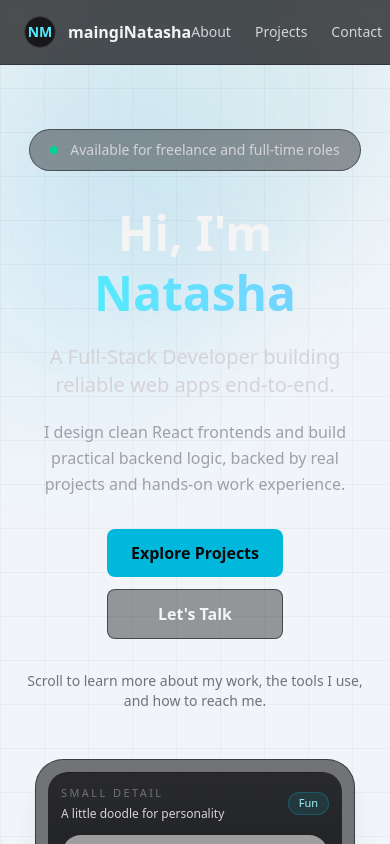
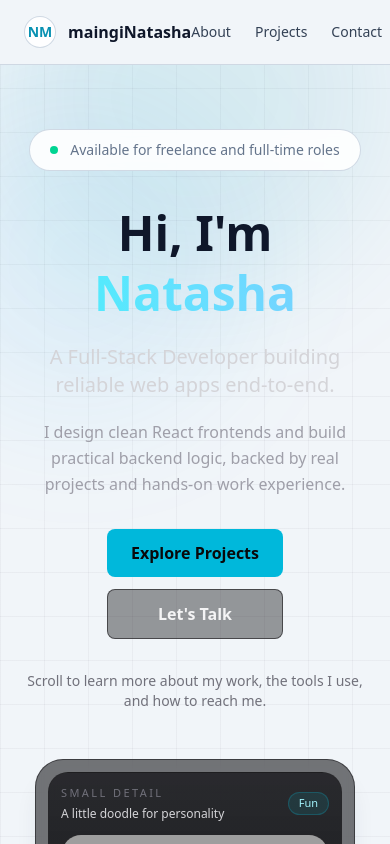
Before and after one commit to maingiNatasha/portfolio, a React (Vite) app: page / in a window 390 px wide. Shown: the top 844 px of the page. Built offline with nearby package versions, Linux system fonts and the light colour scheme; no server answers; grey boxes are pictures that could not be loaded.

Commit message:
Modifies css variables and fixes theme styling

```diff
--- a/src/App.jsx
+++ b/src/App.jsx
@@ -10,11 +10,11 @@ export default function App() {
     <div
       className="relative isolate min-h-screen overflow-hidden transition-colors duration-300"
       style={{
-        backgroundColor: "var(--color-bg)",
-        color: "var(--color-text)"
+        backgroundColor: "var(--bg)",
+        color: "var(--text)"
       }}
     >
-      <div aria-hidden className="absolute inset-0" style={{ backgroundColor: "var(--color-bg)" }} />
+      <div aria-hidden className="absolute inset-0" style={{ backgroundColor: "var(--bg)" }} />
       <div
         aria-hidden
         className="absolute -top-24 left-1/2 h-96 w-96 -translate-x-1/2 rounded-full blur-3xl"
--- a/src/components/Footer.jsx
+++ b/src/components/Footer.jsx
@@ -5,41 +5,41 @@ import { BiArrowToTop } from "react-icons/bi";
 
 export default function Footer() {
   return (
-    <footer className="border-t border-zinc-800/60 bg-zinc-950">
-      <div className="max-w-6xl mx-auto px-6 py-10 text-zinc-400 text-sm">
+    <footer className="border-t border-(--border) bg-(--bg)">
+      <div className="max-w-6xl mx-auto px-6 py-10 text-(--text-muted) text-sm">
         <div className="grid sm:grid-cols-1 md:grid-cols-[1fr_auto_1fr] gap-8 mb-4 items-start">
           <div>
-            <span className="text-base font-semibold text-cyan-300">Natasha Maingi</span><br/>
+            <span className="text-base font-semibold text-(--accent)">Natasha Maingi</span><br/>
             <span>Full Stack Developer</span>
           </div>
-          <div className="flex gap-3 md:gap-6 text-zinc-400 md:justify-center">
+          <div className="flex gap-3 md:gap-6 text-(--text-muted) md:justify-center">
             <a
               href={`mailto:${portfolioData.contact.email}`}
-              className="flex h-9 w-9 items-center justify-center rounded-full border border-zinc-400 transition-all duration-300 hover:text-cyan-300 hover:border-cyan-300 hover:bg-zinc-900/70 hover:-translate-y-0.5"
+              className="flex h-9 w-9 items-center justify-center rounded-full border border-(--text-muted) transition-all duration-300 hover:text-(--accent) hover:border-(--accent) hover:bg-(--surface-hover) hover:-translate-y-0.5"
             >
-              <MdOutlineEmail size={21} className="transition-colors duration-300 group-hover:text-cyan-300" />
+              <MdOutlineEmail size={21} className="transition-colors duration-300 group-hover:text-(--accent)" />
             </a>
             <a
               href={portfolioData.contact.links.github}
               target="_blank"
               rel="noreferrer"
-              className="flex h-9 w-9 items-center justify-center rounded-full border border-zinc-400 transition-all duration-300 hover:text-cyan-300 hover:border-cyan-300 hover:bg-zinc-900/70 hover:-translate-y-0.5"
+              className="flex h-9 w-9 items-center justify-center rounded-full border border-(--text-muted) transition-all duration-300 hover:text-(--accent) hover:border-(--accent) hover:bg-(--surface-hover) hover:-translate-y-0.5"
             >
-              <FiGithub size={21} className="transition-colors duration-300 group-hover:text-cyan-300" />
+              <FiGithub size={21} className="transition-colors duration-300 group-hover:text-(--accent)" />
             </a>
             <a
               href={portfolioData.contact.links.linkedin}
               target="_blank"
               rel="noreferrer"
-              className="flex h-9 w-9 items-center justify-center rounded-full border border-zinc-400 transition-all duration-300 hover:text-cyan-300 hover:border-cyan-300 hover:bg-zinc-900/70 hover:-translate-y-0.5"
+              className="flex h-9 w-9 items-center justify-center rounded-full border border-(--text-muted) transition-all duration-300 hover:text-(--accent) hover:border-(--accent) hover:bg-(--surface-hover) hover:-translate-y-0.5"
             >
-              <FiLinkedin size={21} className="transition-colors duration-300 group-hover:text-cyan-300" />
+              <FiLinkedin size={21} className="transition-colors duration-300 group-hover:text-(--accent)" />
             </a>
           </div>
           <div className="md:flex md: justify-end">
             <button
               onClick={() => window.scrollTo({ top: 0, behavior: "smooth" })}
-              className="flex items-center gap-2 px-4 py-2 border border-zinc-400 rounded-lg cursor-pointer transition-all duration-300 hover:text-cyan-300 hover:border-cyan-300 hover:bg-zinc-900/70 hover:-translate-y-0.5"
+              className="flex items-center gap-2 px-4 py-2 border border-(--text-muted) rounded-lg cursor-pointer transition-all duration-300 hover:text-(--accent) hover:border-(--accent) hover:bg-(--surface-hover) hover:-translate-y-0.5"
             >
               <BiArrowToTop size={22} />
               <span>Back to Top</span>
--- a/src/components/Hero.jsx
+++ b/src/components/Hero.jsx
@@ -8,13 +8,13 @@ export default function Hero() {
       <section id="hero" className="min-h-screen flex items-center px-6 relative">
         <div className="relative w-full max-w-6xl mx-auto grid items-center gap-12 py-16 lg:grid-cols-[1.35fr_0.85fr]">
           <div className="flex flex-col items-center text-center lg:items-start lg:text-left gap-8">
-            <div className="inline-flex items-center gap-3 rounded-full border border-zinc-800/60 bg-zinc-950/40 px-5 py-2.5 text-sm text-zinc-300 backdrop-blur">
+            <div className="inline-flex items-center gap-3 rounded-full border border-(--border) bg-(--surface) px-5 py-2.5 text-sm text-(--text-muted) backdrop-blur">
               <span className="h-2 w-2 rounded-full bg-emerald-400" />
               Available for freelance and full-time roles
             </div>
 
             <div className="max-w-3xl space-y-5">
-              <h1 className="text-5xl font-bold leading-tight sm:text-6xl lg:text-7xl">
+              <h1 className="text-(--text-primary) text-5xl font-bold leading-tight sm:text-6xl lg:text-7xl">
                 Hi, I&apos;m{" "}
                 <span className="bg-linear-to-r from-cyan-300 to-sky-300 bg-clip-text text-transparent">
                   Natasha
--- a/src/components/Navbar.jsx
+++ b/src/components/Navbar.jsx
@@ -6,25 +6,25 @@ export default function Navbar() {
   const isLight = theme === "light";
 
   return (
-    <header className="sticky top-0 z-50 border-b border-zinc-800/60 bg-zinc-950/70 backdrop-blur-md">
+    <header className="sticky top-0 z-50 border-b border-(--border) bg-(--bg) backdrop-blur-md">
       <div className="mx-auto flex h-16 max-w-6xl items-center justify-between px-6">
         <a href="#hero" className="group flex items-center gap-3 transition-transform duration-300 hover:-translate-y-0.5">
-          <span className="flex h-8 w-8 items-center justify-center rounded-full border border-zinc-700 bg-zinc-900 text-sm font-semibold text-cyan-300 transition-all duration-300 group-hover:border-cyan-400/50 group-hover:bg-zinc-800 group-hover:shadow-[0_0_18px_rgba(34,211,238,0.18)]">
+          <span className="flex h-8 w-8 items-center justify-center rounded-full border border-(--border) bg-(--surface) text-sm font-semibold text-(--accent) transition-all duration-300 group-hover:border-(--accent-hover) group-hover:bg-(--surface-hover) group-hover:shadow-[0_0_18px_(--accent-soft)]">
             NM
           </span>
-          <span className="text-base font-semibold text-zinc-100 transition-colors duration-300 group-hover:text-cyan-300">
+          <span className="text-base font-semibold text-(--text-primary) transition-colors duration-300 group-hover:text-(--accent)">
             maingiNatasha
           </span>
         </a>
 
         <nav className="flex items-center gap-6 text-sm">
-          <a href="#about" className="text-zinc-300 transition-all duration-300 hover:text-cyan-300 hover:-translate-y-0.5">
+          <a href="#about" className="text-(--text-secondary) transition-all duration-300 hover:text-(--accent) hover:-translate-y-0.5">
             About
           </a>
-          <a href="#projects" className="text-zinc-300 transition-all duration-300 hover:text-cyan-300 hover:-translate-y-0.5">
+          <a href="#projects" className="text-(--text-secondary) transition-all duration-300 hover:text-(--accent) hover:-translate-y-0.5">
             Projects
           </a>
-          <a href="#contact" className="text-zinc-300 transition-all duration-300 hover:text-cyan-300 hover:-translate-y-0.5">
+          <a href="#contact" className="text-(--text-secondary) transition-all duration-300 hover:text-(--accent) hover:-translate-y-0.5">
             Contact
           </a>
 
@@ -32,7 +32,7 @@ export default function Navbar() {
             type="button"
             onClick={toggleTheme}
             aria-label={`Switch to ${isLight ? "dark" : "light"} mode`}
-            className="inline-flex h-10 w-10 items-center justify-center rounded-full border border-zinc-700 bg-zinc-900 text-zinc-100 transition-all duration-300 hover:border-cyan-400/50 hover:bg-zinc-800 hover:text-cyan-300"
+            className="inline-flex h-10 w-10 items-center justify-center rounded-full border border-(--border) bg-(--surface) text-(--text-primary) transition-all duration-300 hover:border-(--accent-hover) hover:bg-(--surface-hover) hover:text-(--accent)"
           >
             {isLight ? <FiSun size={18} /> : <FiMoon size={18} />}
           </button>
--- a/src/index.css
+++ b/src/index.css
@@ -1,25 +1,37 @@
 @import "tailwindcss";
 
 :root {
-  --color-bg: #09090b;
-  --color-surface: rgba(9, 9, 11, 0.72);
-  --color-surface-strong: rgba(24, 24, 27, 0.9);
-  --color-border: rgba(63, 63, 70, 0.7);
-  --color-text: #f4f4f5;
-  --color-text-muted: #a1a1aa;
-  --color-accent: #22d3ee;
-  --color-accent-soft: rgba(34, 211, 238, 0.12);
+  --bg: #09090b;
+  --surface: rgba(9, 9, 11, 0.72);
+  --surface-strong: rgba(24, 24, 27, 0.9);
+  --surface-hover: rgba(39, 39, 42, 0.6);
+
+  --text-primary: #f4f4f5;
+  --text-secondary: #d4d4d8;
+  --text-muted: #a1a1aa;
+
+  --accent: #67e8f9;
+  --accent-soft: rgba(103,232,249,0.12);
+  --accent-border: rgba(103,232,249,0.5);
+
+  --border: rgba(63, 63, 70, 0.7);
 }
 
 html[data-theme="light"] {
-  --color-bg: #f1f5f9;
-  --color-surface: rgba(255, 255, 255, 0.9);
-  --color-surface-strong: rgba(255, 255, 255, 0.94);
-  --color-border: rgba(203, 213, 225, 0.9);
-  --color-text: #0f172a;
-  --color-text-muted: #475569;
-  --color-accent: #0891b2;
-  --color-accent-soft: rgba(8, 145, 178, 0.12);
+  --bg: #f1f5f9;
+  --surface: rgba(255, 255, 255, 0.9);
+  --surface-strong: rgba(255, 255, 255, 0.96);
+  --surface-hover: rgba(241, 245, 249, 1);
+
+  --text-primary: #0f172a;
+  --text-secondary: #334155;
+  --text-muted: #64748b;
+
+  --accent: #0891b2;
+  --accent-soft: rgba(8,145,178,0.12);
+  --accent-border: rgba(8,145,178,0.5);
+
+  --border: rgba(203, 213, 225, 0.9);
 }
 
 html {
--- a/src/pages/Home.jsx
+++ b/src/pages/Home.jsx
@@ -7,7 +7,7 @@ import Footer from "../components/Footer.jsx";
 
 export default function Home() {
   return (
-    <main className="text-zinc-100">
+    <main className="text-(--text)">
       <Navbar />
       <Hero />
       <About />
```
